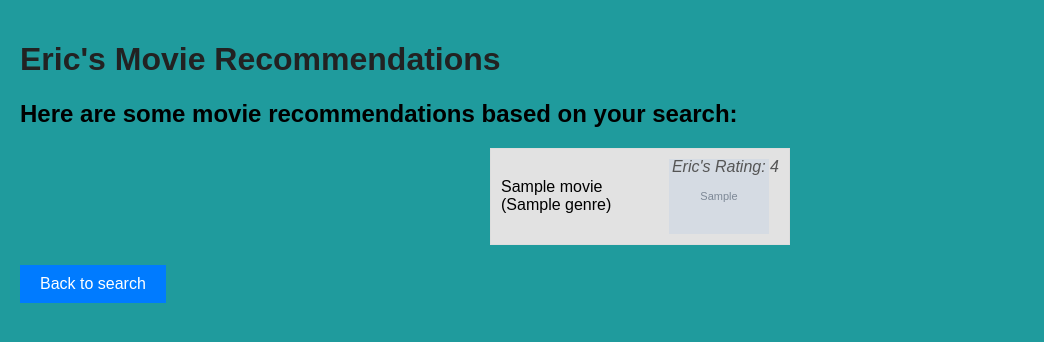
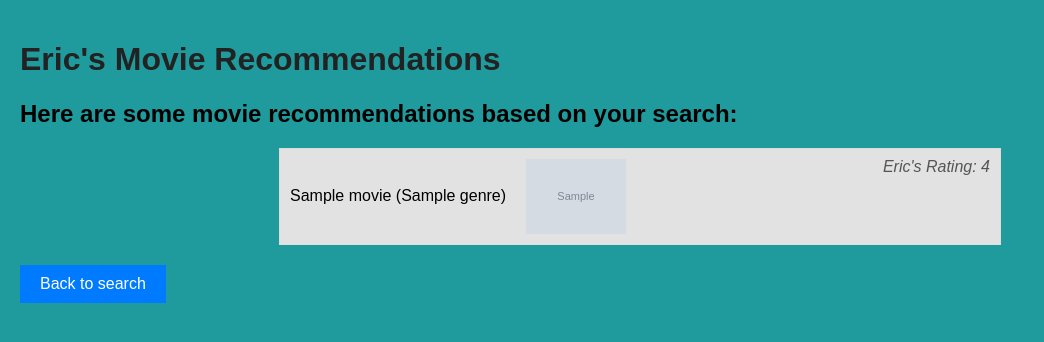
Before and after one commit to eekim2003/erics_movie_recommendations1, a Flask app: template templates/recommendations.html in a window 1280 px wide. Shown: the top 342 px of the page, without its empty margins (0-1044 px from the left). Run offline with Flask 2, Linux system fonts and the light colour scheme; the template is opened without the code that fills it: most values are stand-ins (such as "Sample title", 1, 10 or a date in 2020); grey boxes marked "Sample" are stand-in pictures.

Commit message:
style341

```diff
--- a/templates/recommendations.html
+++ b/templates/recommendations.html
@@ -17,7 +17,7 @@
     ul {
         list-style-type: none;
         padding: 0;
-        max-width: 300px; /* Set a maximum width for the list */
+        max-width: 800px; /* Set a maximum width for the list */
         margin: auto; /* Center the list horizontally */
     }
 
@@ -27,7 +27,7 @@
           padding: 10px;
           border: 1px solid #ddd;
           position: relative;
-          max-width: 500px; /* Set a maximum width for each list item */
+          max-width: 700px; /* Set a maximum width for each list item */
           margin: auto; /* Center each list item horizontally */
         }
 
```
